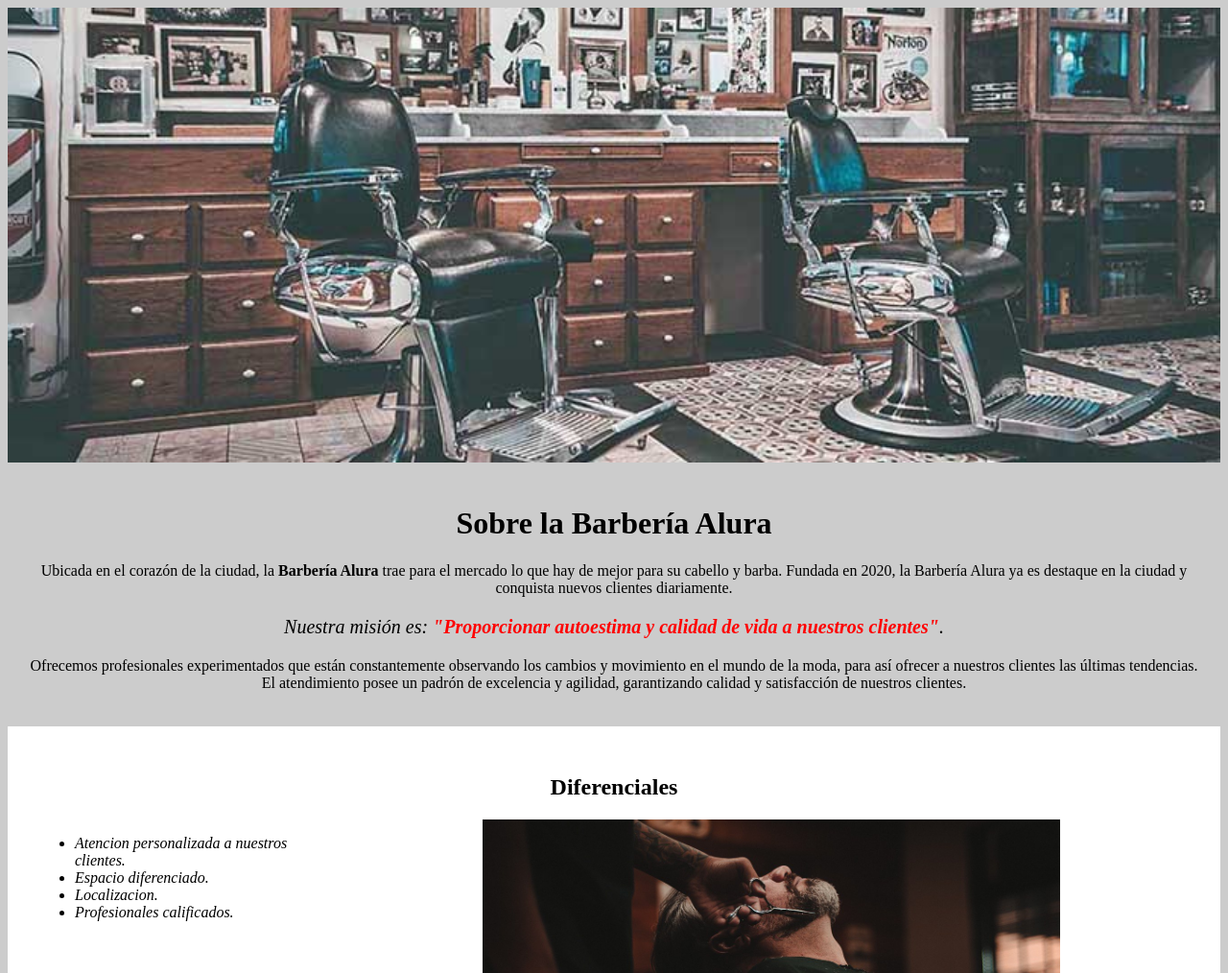
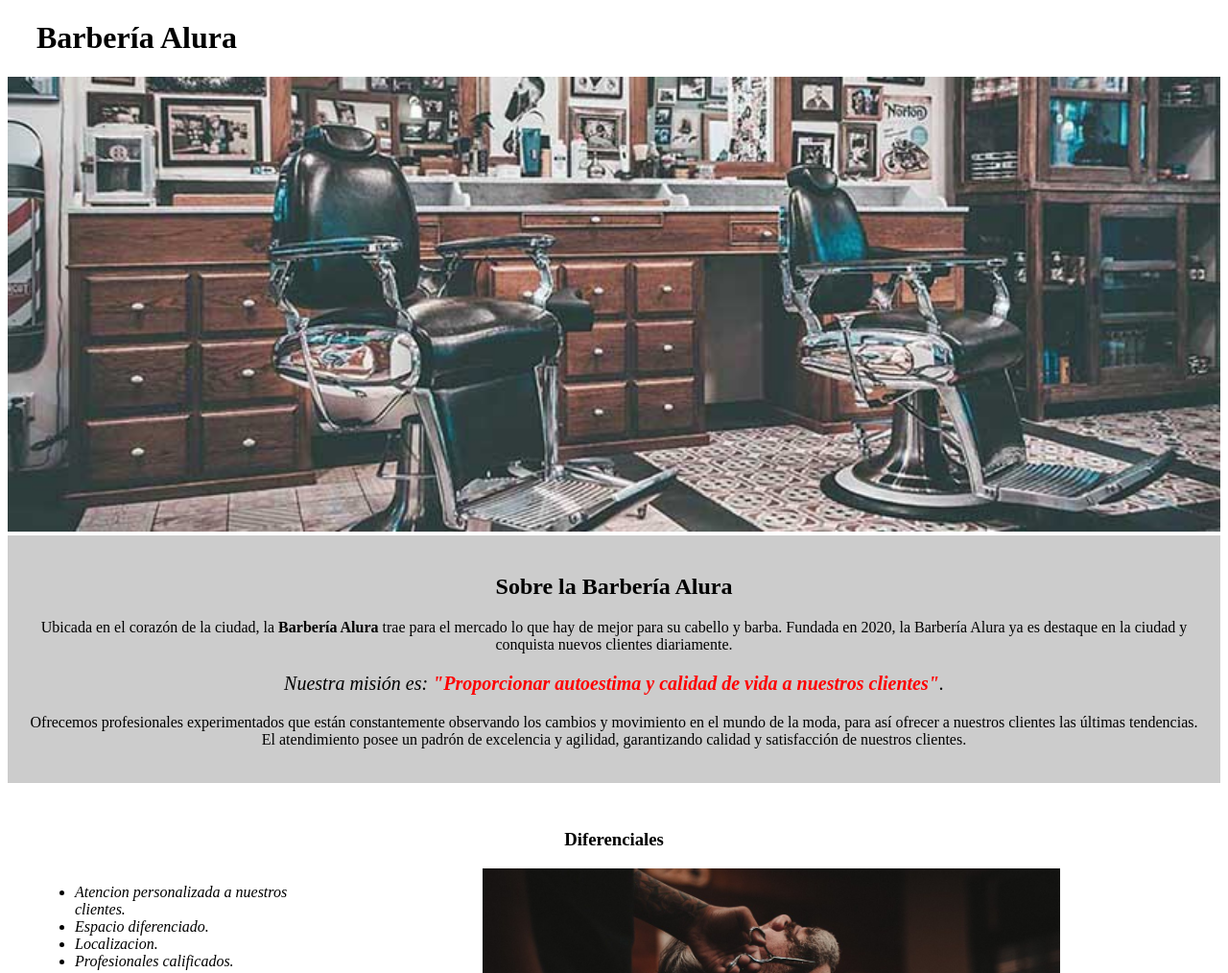
Before and after one commit to CarlosRRamos/AluraHTML, a plain HTML site: page index.html in a window 1280 px wide. Shown: the top 1014 px of the page at 96% size. Drawn offline with Linux system fonts and the light colour scheme.

Commit message:
encabezado final

```diff
--- a/index.html
+++ b/index.html
@@ -9,10 +9,10 @@
 </head>
 
 <body>
-
+<header class="tituloPrincipal"> <h1>Barbería Alura</h1> </header>
     <img id="banner" src="banner/banner.jpg" alt="sillas de barberia">
     <div class="principal">
-        <h1>Sobre la Barbería Alura</h1>
+        <h2 class="tituloCentralizado">Sobre la Barbería Alura</h2>
 
         <p>Ubicada en el corazón de la ciudad, la <strong>Barbería Alura</strong> trae para el mercado lo que hay de mejor
             para
@@ -29,7 +29,7 @@
             agilidad, garantizando calidad y satisfacción de nuestros clientes. </p>
     </div>
     <div class="diferenciales">
-        <h2>Diferenciales</h2>
+        <h3 class="tituloCentralizado">Diferenciales</h3>
         <ul>
             <li class="items"> Atencion personalizada a nuestros clientes.</li>
             <li class="items"> Espacio diferenciado.</li>
--- a/style.css
+++ b/style.css
@@ -1,12 +1,12 @@
-body {
-    background-color: #CCCCCC;
+.tituloPrincipal {
+    padding-left: 30px;
 }
 
-#banner{
+#banner {
     width: 100%;
 }
 
-h1 {
+.tituloCentralizado {
     text-align: center;
 
 }
@@ -20,30 +20,31 @@ em strong {
     color: red;
 }
 
-#mision{
+#mision {
     font-size: 20px;
 }
-.principal{
+
+.principal {
     background: #CCCCCC;
     padding: 20px;
 }
 
-.diferenciales{
-    background:#FFFFFF;
+.diferenciales {
+    background: #FFFFFF;
     padding: 30px;
 }
-h2{
-    text-align: center;
-}
-.items{
+
+.items {
     font-style: italic;
 }
-ul{
+
+ul {
     display: inline-block;
     vertical-align: top;
     width: 20%;
     margin-right: 15%;
 }
-#barbero{
-width: 50%;
+
+#barbero {
+    width: 50%;
 }
```
